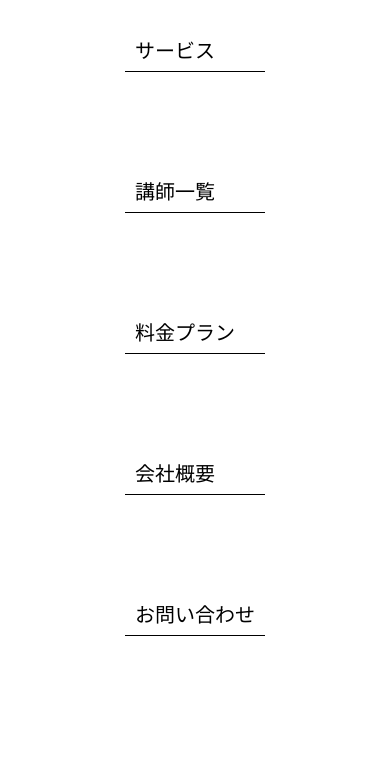
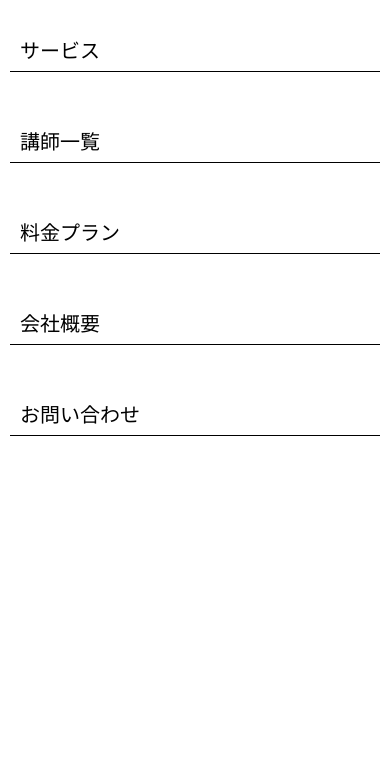
Before and after one commit to yuichiro-koide/koide, a plain HTML site: page 課題2 work1-3/index.html in a window 390 px wide. Shown: the part 69-844 px from the top of the page. Drawn offline with Linux system fonts and the light colour scheme.

Commit message:
修正　display: block;

```diff
--- a/課題2 work1-3/css/style.css
+++ b/課題2 work1-3/css/style.css
@@ -73,11 +73,11 @@ li:last-child {
 
 @media screen and (max-width: 767px) {
     .wrap {
-        flex-direction: column;
+        display: block;
     }
 
     ul {
-        flex-direction: column;
+        display: block;
         text-align: left;
     }
 
@@ -85,7 +85,6 @@ li:last-child {
         border-right: none;
         border-bottom: 1px solid;
         padding: 10px;
-        max-width: 100%;
     }
 
     li:last-child {
```
Also changed, not shown: 2 other files.
